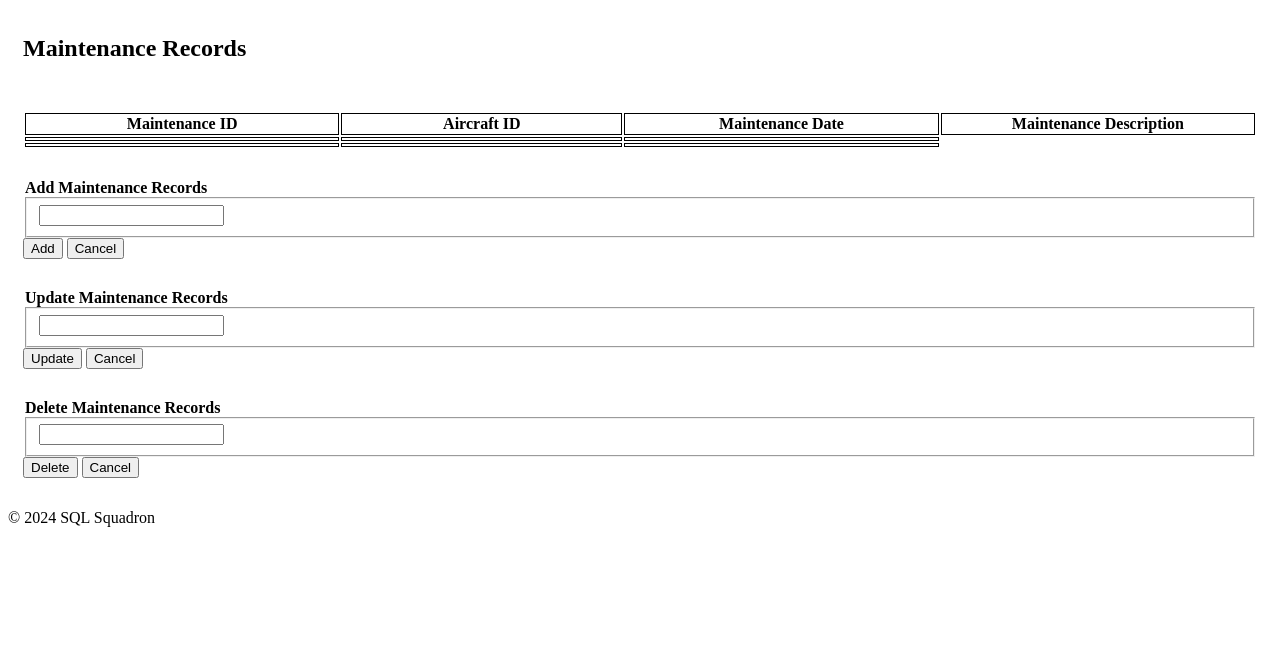
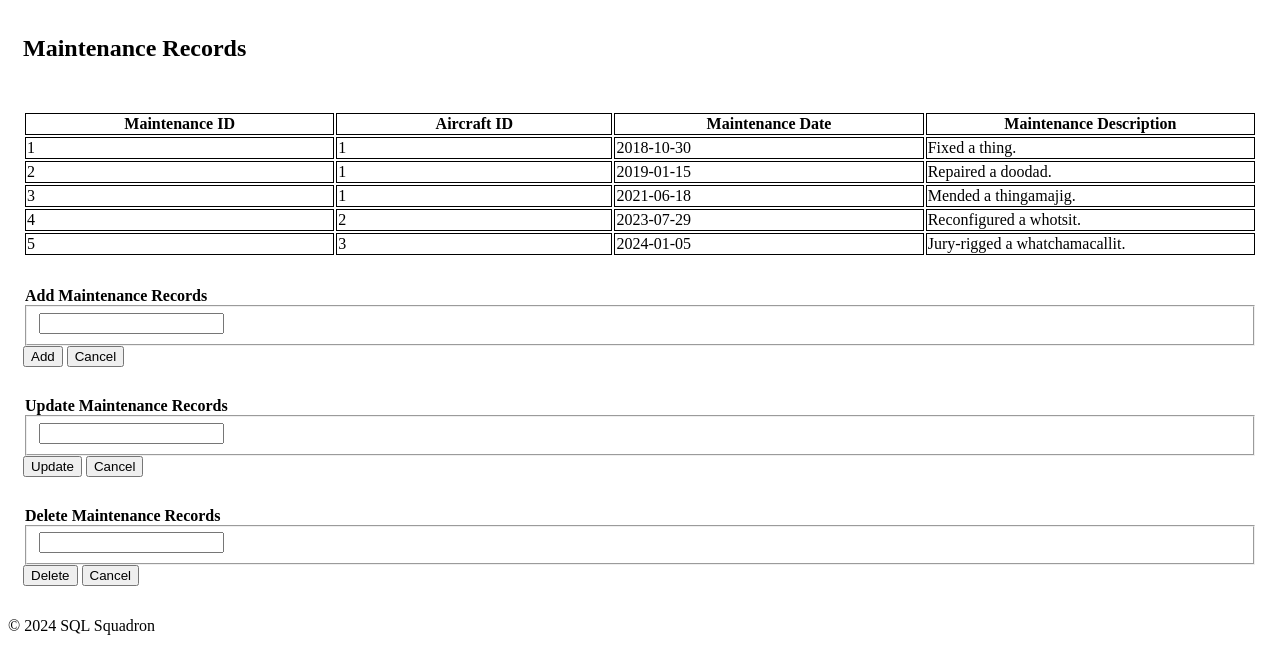
Before and after one commit to emburyj/Airworthiness_Database, a Flask app: page /Maintenance_Records in a window 1280 px wide. Shown: the part 225-876 px from the top of the page. Before the commit the page ends 752 px from the top, so only its background shows below. Run offline with Flask 3, Linux system fonts and the light colour scheme; lists and menus that the app fills with data are empty; some libraries are stand-ins or nearby versions.

Commit message:
Updated DDL and DML.

```diff
--- a/DML_DRAFT.sql
+++ b/DML_DRAFT.sql
@@ -107,13 +107,13 @@ INNER JOIN Registered_Aircraft ON Registered_Aircraft.aircraft_id = Maintenance_
 GROUP BY Registered_Aircraft.n_number ORDER BY Maintenance_Records.maintenance_date
 
 -- display models/directives relationships grouped by model
-SELECT Models_Directives.model_id, Aircraft_Models.model_name, Models_Directives.ad_id, Airworthiness_Directives.ad_number FROM Models_Directives
+SELECT Aircraft_Models.model_id, Aircraft_Models.model_name, Airworthiness_Directives.ad_id, Airworthiness_Directives.ad_number FROM Models_Directives
 INNER JOIN Aircraft_Models ON Aircraft_Models.model_id = Models_Directives.model_id
 INNER JOIN Airworthiness_Directives ON Airworthiness_Directives.ad_id = Models_Directives.ad_id
 GROUP BY Aircraft_Models.model_name ORDER BY Airworthiness_Directives.ad_number
 
 -- display models/directives relationships grouped by directive
-SELECT model_id, model_name, ad_id, ad_number FROM Models_Directives
+SELECT Aircraft_Models.model_id, Aircraft_Models.model_name, Airworthiness_Directives.ad_id, Airworthiness_Directives.ad_number FROM Models_Directives
 INNER JOIN Aircraft_Models ON Aircraft_Models.model_id = Models_Directives.model_id
 INNER JOIN Airworthiness_Directives ON Airworthiness_Directives.ad_id = Models_Directives.ad_id
 GROUP BY Airworthiness_Directives.ad_number ORDER BY Aircraft_Models.model_name
--- a/templates/Aircraft_Owners.html
+++ b/templates/Aircraft_Owners.html
@@ -40,8 +40,6 @@
 <form method="POST">
     <legend><strong>Add {{ page_name }}</strong></legend>
     <fieldset>
-        <label>Owner ID</label>
-        <input type="text" name="OwnerID">
         <label>Owner Name</label>
         <input type="text" name="OwnerName">
         <label>Owner Email Address</label>
@@ -56,8 +54,6 @@
 <form method="POST">
     <legend><strong>Update {{ page_name }}</strong></legend>
     <fieldset>
-        <label>Owner ID</label>
-        <input type="text" name="OwnerID">
         <label>Owner Name</label>
         <input type="text" name="OwnerName">
         <label>Owner Email Address</label>
@@ -72,8 +68,6 @@
 <form method="POST">
     <legend><strong>Delete {{ page_name }}</strong></legend>
     <fieldset>
-        <label>Owner ID</label>
-        <input type="text" name="OwnerID">
         <label>Owner Name</label>
         <input type="text" name="OwnerName">
         <label>Owner Email Address</label>
--- a/templates/Airworthiness_Directives.html
+++ b/templates/Airworthiness_Directives.html
@@ -43,7 +43,7 @@
 
 {% block update %}
 <form method="POST">
-    <legend><strong>Add {{ page_name }}</strong></legend>
+    <legend><strong>Update {{ page_name }}</strong></legend>
     <fieldset>
         <label>AD Number</label>
         <input type="text" name="DirectiveNumber">
--- a/templates/Maintenance_Records.html
+++ b/templates/Maintenance_Records.html
@@ -13,14 +13,34 @@
             <th>Maintenance Description</th>
         </tr>
         <tr>
-            <td></td>
-            <td></td>
-            <td></td>
+            <td>1</td>
+            <td>1</td>
+            <td>2018-10-30</td>
+            <td>Fixed a thing.</td>
         </tr>
         <tr>
-            <td></td>
-            <td></td>
-            <td></td>
+            <td>2</td>
+            <td>1</td>
+            <td>2019-01-15</td>
+            <td>Repaired a doodad.</td>
+        </tr>
+        <tr>
+            <td>3</td>
+            <td>1</td>
+            <td>2021-06-18</td>
+            <td>Mended a thingamajig.</td>
+        </tr>
+        <tr>
+            <td>4</td>
+            <td>2</td>
+            <td>2023-07-29</td>
+            <td>Reconfigured a whotsit.</td>
+        </tr>
+        <tr>
+            <td>5</td>
+            <td>3</td>
+            <td>2024-01-05</td>
+            <td>Jury-rigged a whatchamacallit.</td>
         </tr>
     </tbody>
 </table>
@@ -34,7 +54,7 @@
         <label></label>
         <input type="" name="">
     </fieldset>
-    <input class="btn" type="submit" id="" value="Add">
+    <input class="btn" type="submit" id="NewRecord" value="Add">
     <input class="btn" type="button" value="Cancel">
 </form>
 {% endblock %}
@@ -46,7 +66,7 @@
         <label></label>
         <input type="" name="">
     </fieldset>
-    <input class="btn" type="submit" id="" value="Update">
+    <input class="btn" type="submit" id="UpdateRecord" value="Update">
     <input class="btn" type="button" value="Cancel">
 </form>
 {% endblock %}
@@ -58,7 +78,7 @@
         <label></label>
         <input type="" name="">
     </fieldset>
-    <input class="btn" type="submit" id="" value="Delete">
+    <input class="btn" type="submit" id="DeleteRecord" value="Delete">
     <input class="btn" type="button" value="Cancel">
 </form>
 {% endblock %}
```
Also changed, not shown: templates/Aircraft_Models.html (+2 -6 lines).
